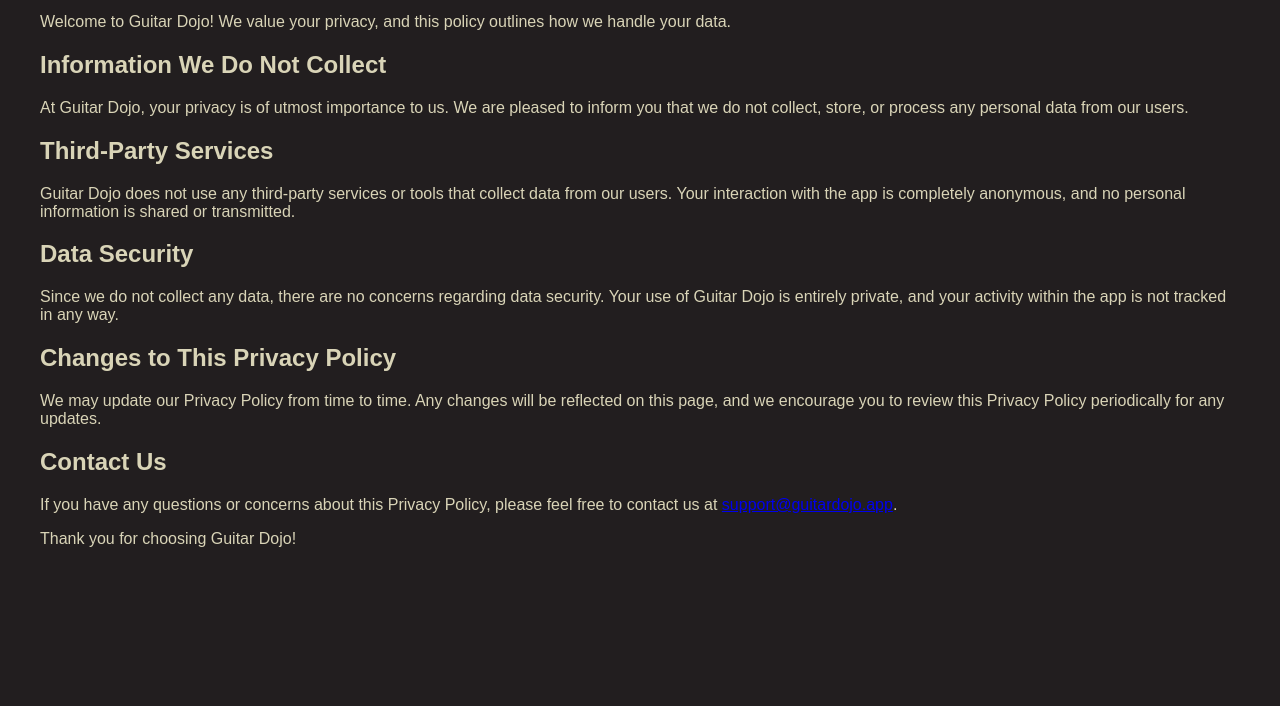
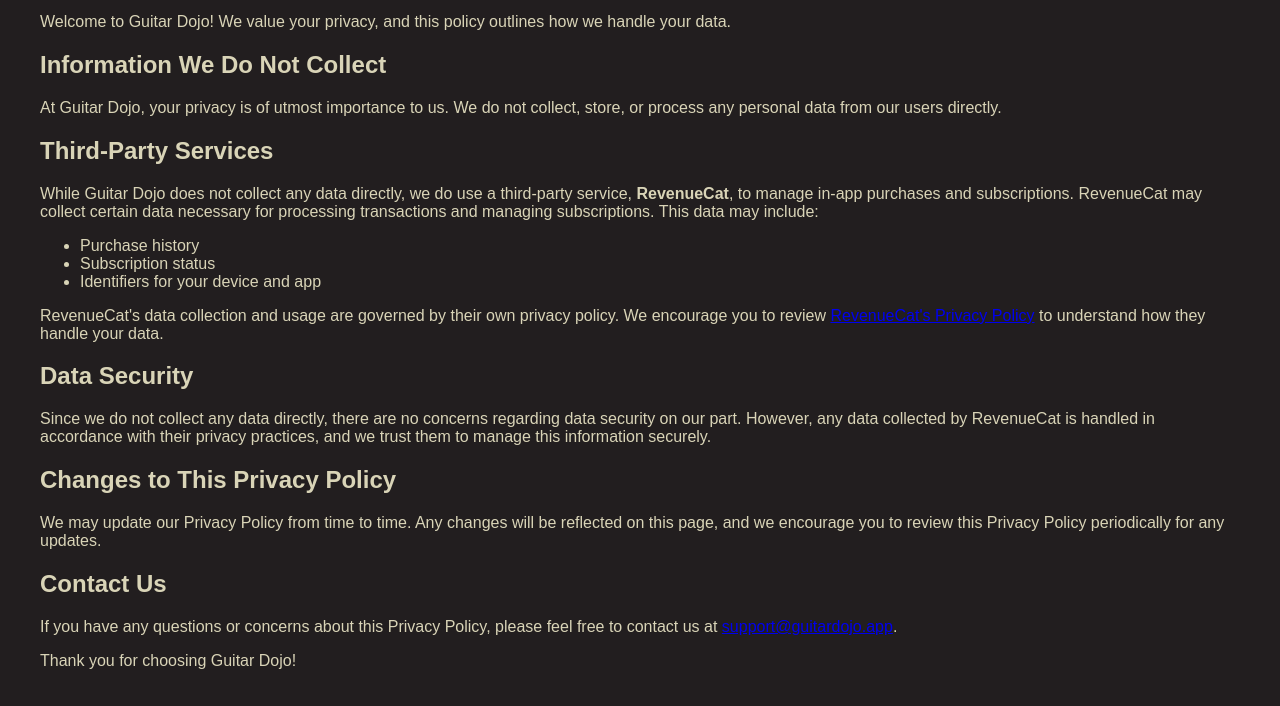
Before and after one commit to joshmdrx/guitar-dojo-web, a plain HTML site: page privacy.html in a window 1280 px wide. Shown: the part 121-827 px from the top of the page. Before the commit the page ends 800 px from the top, so only its background shows below. Drawn offline with Linux system fonts and the light colour scheme.

Commit message:
update for revenue cat

```diff
--- a/privacy.html
+++ b/privacy.html
@@ -18,23 +18,38 @@
 
       <h2>Information We Do Not Collect</h2>
       <p>
-        At Guitar Dojo, your privacy is of utmost importance to us. We are
-        pleased to inform you that we do not collect, store, or process any
-        personal data from our users.
+        At Guitar Dojo, your privacy is of utmost importance to us. We do not
+        collect, store, or process any personal data from our users directly.
       </p>
 
       <h2>Third-Party Services</h2>
       <p>
-        Guitar Dojo does not use any third-party services or tools that collect
-        data from our users. Your interaction with the app is completely
-        anonymous, and no personal information is shared or transmitted.
+        While Guitar Dojo does not collect any data directly, we do use a
+        third-party service, <strong>RevenueCat</strong>, to manage in-app
+        purchases and subscriptions. RevenueCat may collect certain data
+        necessary for processing transactions and managing subscriptions. This
+        data may include:
+      </p>
+      <ul>
+        <li>Purchase history</li>
+        <li>Subscription status</li>
+        <li>Identifiers for your device and app</li>
+      </ul>
+      <p>
+        RevenueCat's data collection and usage are governed by their own privacy
+        policy. We encourage you to review
+        <a href="https://www.revenuecat.com/privacy" target="_blank"
+          >RevenueCat's Privacy Policy</a
+        >
+        to understand how they handle your data.
       </p>
 
       <h2>Data Security</h2>
       <p>
-        Since we do not collect any data, there are no concerns regarding data
-        security. Your use of Guitar Dojo is entirely private, and your activity
-        within the app is not tracked in any way.
+        Since we do not collect any data directly, there are no concerns
+        regarding data security on our part. However, any data collected by
+        RevenueCat is handled in accordance with their privacy practices, and we
+        trust them to manage this information securely.
       </p>
 
       <h2>Changes to This Privacy Policy</h2>
```
